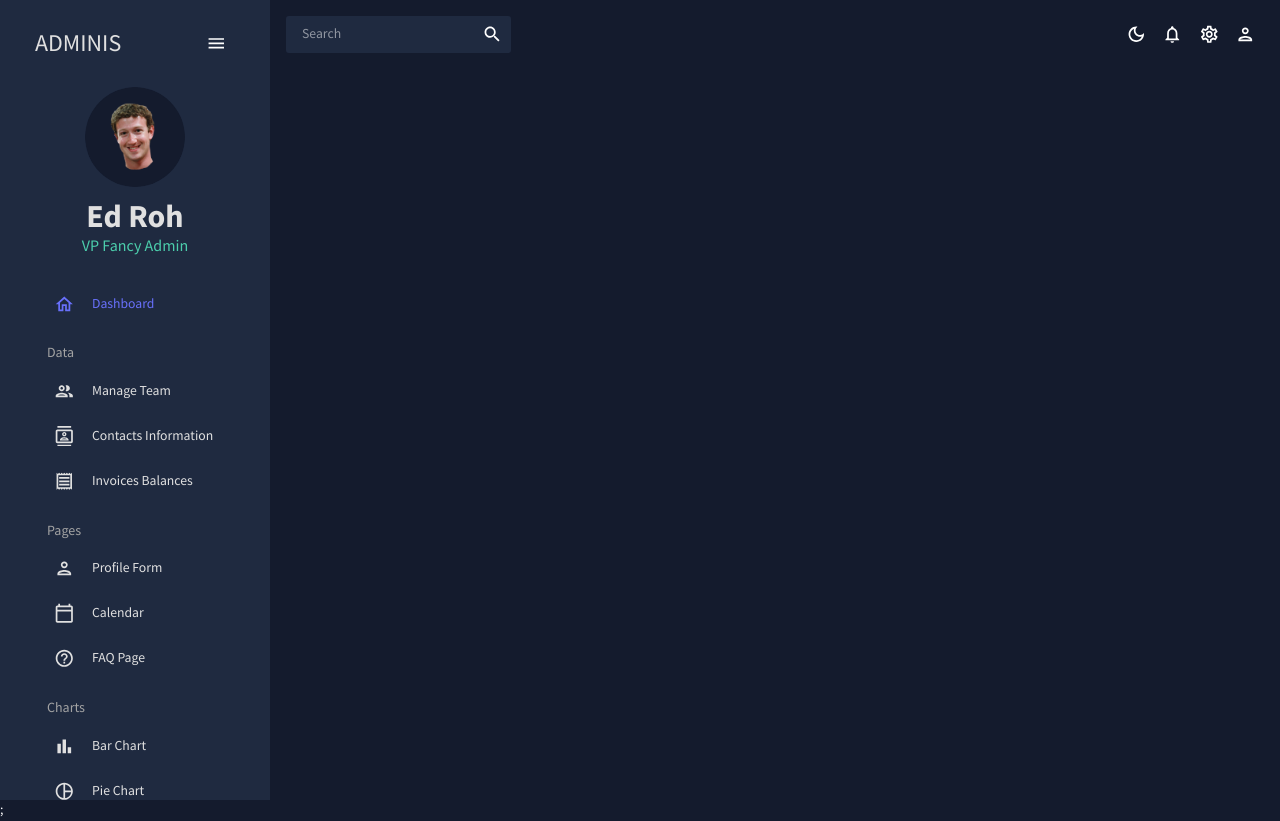
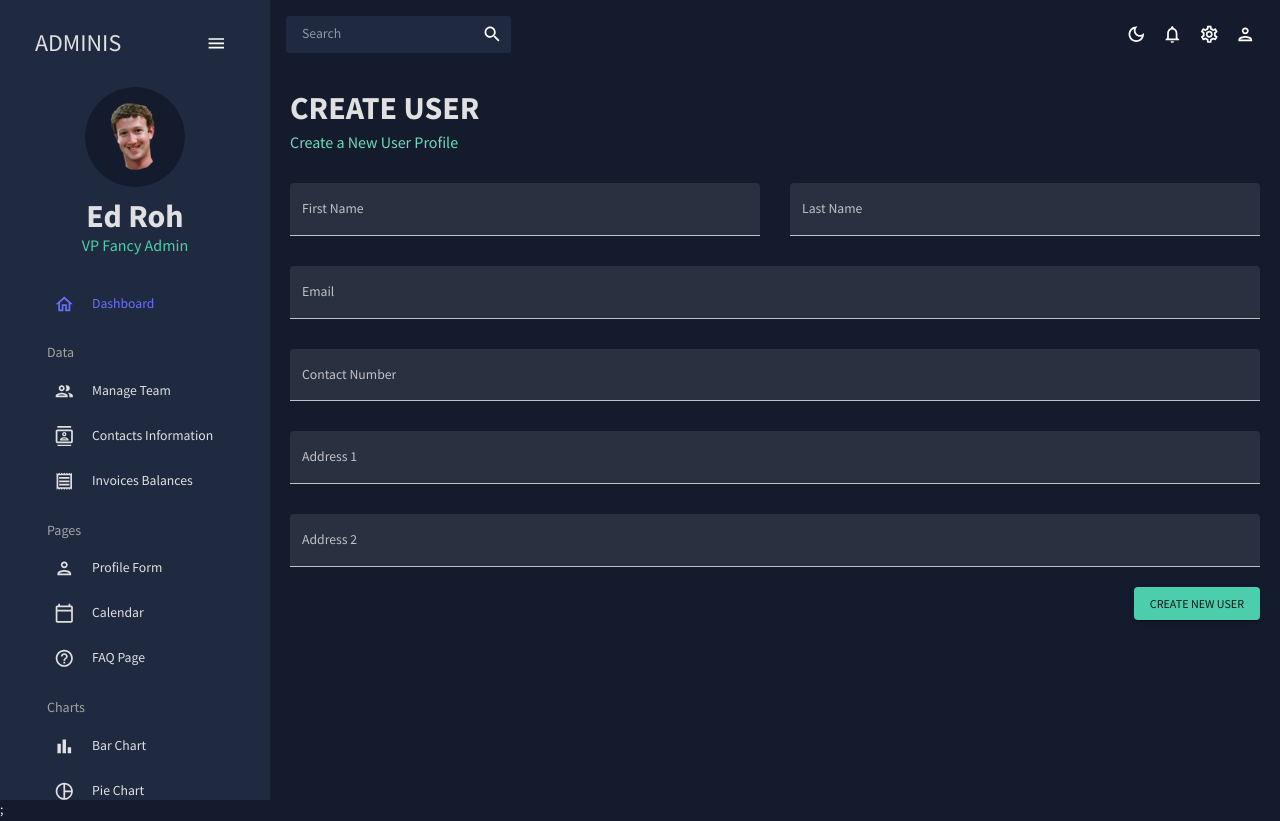
Before and after one commit to oceanesalle/admin-dashboard-pw-2023, a React (Create React App) app: page /form in a window 1280 px wide. Built offline with nearby package versions, Linux system fonts and the light colour scheme.

Commit message:
contact form

```diff
--- a/package.json
+++ b/package.json
@@ -16,12 +16,14 @@
     "@testing-library/jest-dom": "^5.16.5",
     "@testing-library/react": "^13.4.0",
     "@testing-library/user-event": "^13.5.0",
+    "formik": "^2.2.9",
     "react": "^18.2.0",
     "react-dom": "^18.2.0",
     "react-pro-sidebar": "^0.7.1",
     "react-router-dom": "^6.8.2",
     "react-scripts": "5.0.1",
-    "web-vitals": "^2.1.4"
+    "web-vitals": "^2.1.4",
+    "yup": "^1.0.2"
   },
   "scripts": {
     "start": "react-scripts start",
--- a/src/App.js
+++ b/src/App.js
@@ -4,11 +4,11 @@
 import Topbar from "./scenes/global/Topbar";
 import Sidebar from "./scenes/global/Sidebar";
 import Dashboard from "./scenes/dashboard";
-//import Team from "./scenes/team";
+import Team from "./scenes/team";
 import Invoices from "./scenes/invoices";
 import Contacts from "./scenes/contacts";
 //import Bar from "./scenes/bar";
-//import Form from "./scenes/form";
+import Form from "./scenes/form";
 //import Line from "./scenes/line";
 //import Pie from "./scenes/pie";
 //import FAQ from "./scenes/faq";
@@ -28,10 +28,10 @@
             <Topbar />
             <Routes>
              <Route path="/" element={<Dashboard />} />
-             {/*  <Route path="/team" element={<Team />} /> */}
+             <Route path="/team" element={<Team />} />
             <Route path="/contacts" element={<Contacts />} />
             <Route path="/invoices" element={<Invoices />} />
-              {/* <Route path="/form" element={<Form />} />  */}
+            <Route path="/form" element={<Form />} />
              {/*  <Route path="/bar" element={<Bar />} />  */}
              {/*  <Route path="/pie" element={<Pie />} />  */}
              {/*  <Route path="/line" element={<Line />} />  */}
--- /dev/null
+++ b/src/scenes/form/index.jsx
@@ -0,0 +1,154 @@
+import { Box, Button, TextField } from "@mui/material";
+import { Formik } from "formik";
+import * as yup from "yup";
+import useMediaQuery from "@mui/material/useMediaQuery";
+import Header from "../../components/Header";
+
+const Form = () => {
+  const isNonMobile = useMediaQuery("(min-width:600px)");
+
+  const handleFormSubmit = (values) => {
+    console.log(values);
+  };
+
+  return (
+    <Box m="20px">
+      <Header title="CREATE USER" subtitle="Create a New User Profile" />
+
+      <Formik
+        onSubmit={handleFormSubmit}
+        initialValues={initialValues}
+        validationSchema={checkoutSchema}
+      >
+        {({
+          values,
+          errors,
+          touched,
+          handleBlur,
+          handleChange,
+          handleSubmit,
+        }) => (
+          <form onSubmit={handleSubmit}>
+            <Box
+              display="grid"
+              gap="30px"
+              gridTemplateColumns="repeat(4, minmax(0, 1fr))"
+              sx={{
+                "& > div": { gridColumn: isNonMobile ? undefined : "span 4" },
+              }}
+            >
+              <TextField
+                fullWidth
+                variant="filled"
+                type="text"
+                label="First Name"
+                onBlur={handleBlur}
+                onChange={handleChange}
+                value={values.firstName}
+                name="firstName"
+                error={!!touched.firstName && !!errors.firstName}
+                helperText={touched.firstName && errors.firstName}
+                sx={{ gridColumn: "span 2" }}
+              />
+              <TextField
+                fullWidth
+                variant="filled"
+                type="text"
+                label="Last Name"
+                onBlur={handleBlur}
+                onChange={handleChange}
+                value={values.lastName}
+                name="lastName"
+                error={!!touched.lastName && !!errors.lastName}
+                helperText={touched.lastName && errors.lastName}
+                sx={{ gridColumn: "span 2" }}
+              />
+              <TextField
+                fullWidth
+                variant="filled"
+                type="text"
+                label="Email"
+                onBlur={handleBlur}
+                onChange={handleChange}
+                value={values.email}
+                name="email"
+                error={!!touched.email && !!errors.email}
+                helperText={touched.email && errors.email}
+                sx={{ gridColumn: "span 4" }}
+              />
+              <TextField
+                fullWidth
+                variant="filled"
+                type="text"
+                label="Contact Number"
+                onBlur={handleBlur}
+                onChange={handleChange}
+                value={values.contact}
+                name="contact"
+                error={!!touched.contact && !!errors.contact}
+                helperText={touched.contact && errors.contact}
+                sx={{ gridColumn: "span 4" }}
+              />
+              <TextField
+                fullWidth
+                variant="filled"
+                type="text"
+                label="Address 1"
+                onBlur={handleBlur}
+                onChange={handleChange}
+                value={values.address1}
+                name="address1"
+                error={!!touched.address1 && !!errors.address1}
+                helperText={touched.address1 && errors.address1}
+                sx={{ gridColumn: "span 4" }}
+              />
+              <TextField
+                fullWidth
+                variant="filled"
+                type="text"
+                label="Address 2"
+                onBlur={handleBlur}
+                onChange={handleChange}
+                value={values.address2}
+                name="address2"
+                error={!!touched.address2 && !!errors.address2}
+                helperText={touched.address2 && errors.address2}
+                sx={{ gridColumn: "span 4" }}
+              />
+            </Box>
+            <Box display="flex" justifyContent="end" mt="20px">
+              <Button type="submit" color="secondary" variant="contained">
+                Create New User
+              </Button>
+            </Box>
+          </form>
+        )}
+      </Formik>
+    </Box>
+  );
+};
+
+const phoneRegExp =
+  /^((\+[1-9]{1,4}[ -]?)|(\([0-9]{2,3}\)[ -]?)|([0-9]{2,4})[ -]?)*?[0-9]{3,4}[ -]?[0-9]{3,4}$/;
+
+const checkoutSchema = yup.object().shape({
+  firstName: yup.string().required("required"),
+  lastName: yup.string().required("required"),
+  email: yup.string().email("invalid email").required("required"),
+  contact: yup
+    .string()
+    .matches(phoneRegExp, "Phone number is not valid")
+    .required("required"),
+  address1: yup.string().required("required"),
+  address2: yup.string().required("required"),
+});
+const initialValues = {
+  firstName: "",
+  lastName: "",
+  email: "",
+  contact: "",
+  address1: "",
+  address2: "",
+};
+
+export default Form;
```
Also changed, not shown: 1 other file (tests, documents, lock files or other folders).
